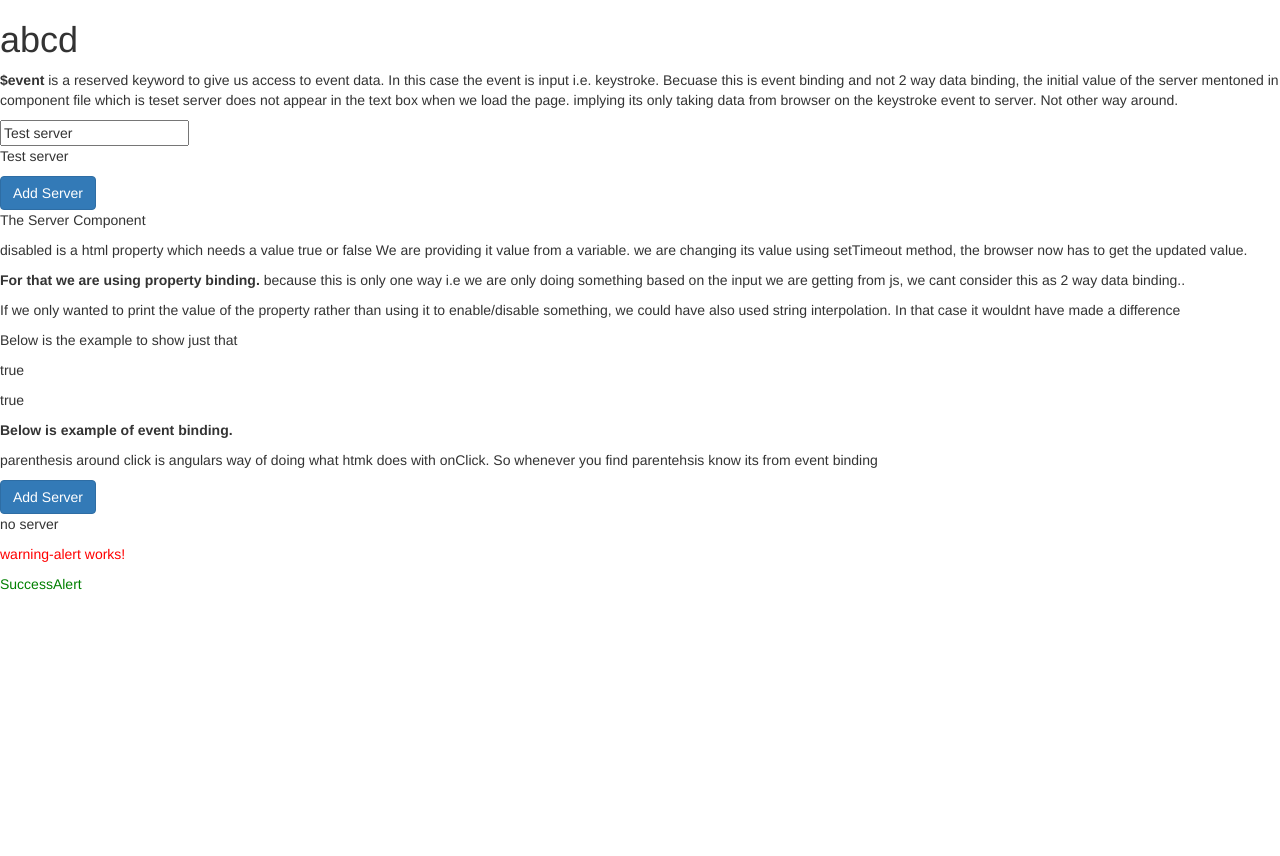
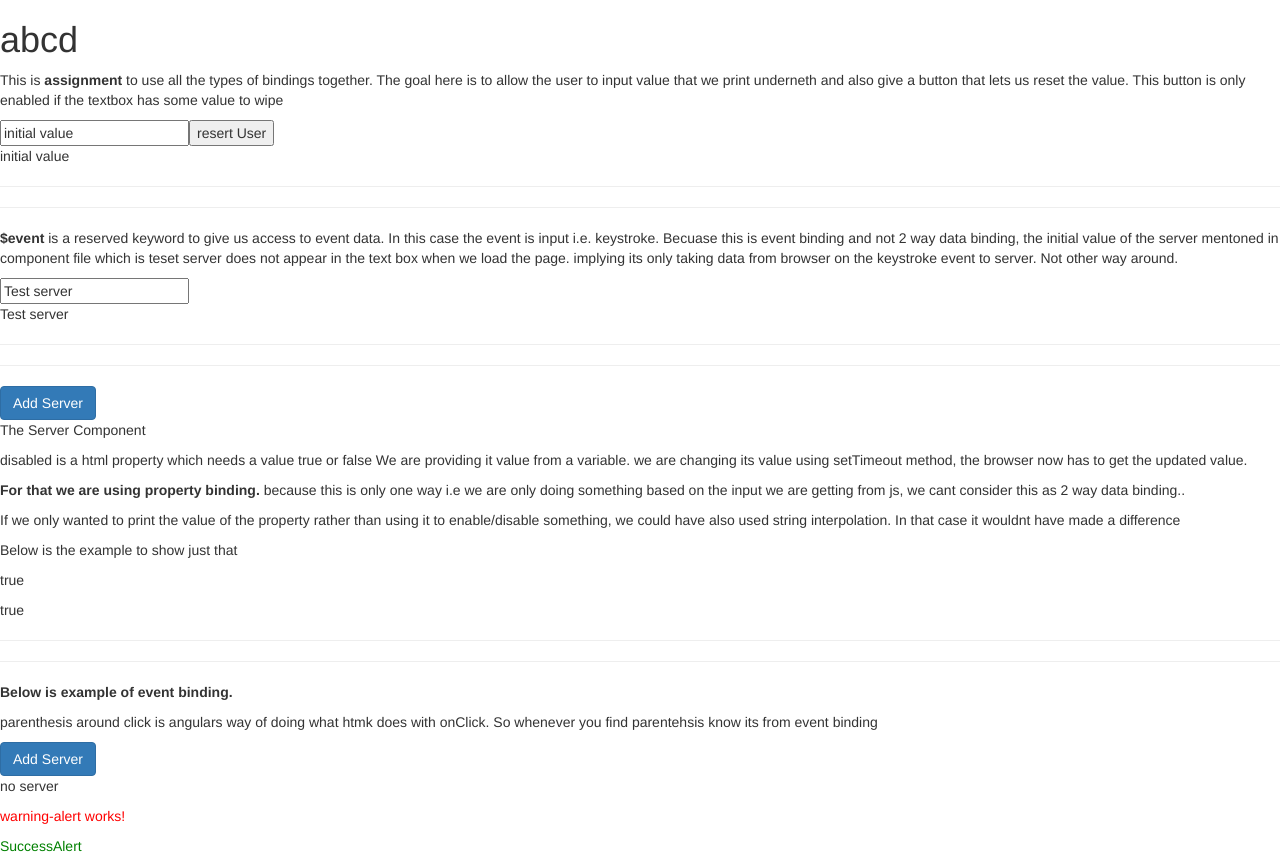
Before and after one commit to mishti04/Angular, an Angular app: page / in a window 1280 px wide. Before the commit the page ends 800 px from the top, so only its background shows below. Built offline with nearby package versions, Linux system fonts and the light colour scheme.

Commit message:
Lecture 36- all types of bindings together assignmnet

```diff
--- a/src/app/servers/servers.component.html
+++ b/src/app/servers/servers.component.html
@@ -1,3 +1,21 @@
+<p>This is <b>assignment</b> to use all the types of bindings together. The goal here is to allow the user to input value that we print underneth and also give a button that lets us reset
+    the value.
+    This button is only enabled if the textbox has some value to wipe
+</p>
+<input type="text" [(ngModel)]="username">
+<!-- Technically we didnt necessarily had to put the comparision logic for disabled in th ehtml file
+We could have made a boolean variable and use that to decide to enable/disable the button
+Although nothing wrong with that, but would have made the process lengthy for us.
+we would then need to update this variable value based on the input entered.
+Fro that we would need to use event binding on keystroke and make yet another method
+to evaluate data in the textbox and accordingly update the boolean variable.
+Hence we can directly use the logic here as its also a sigle statement and saves us a lot of work.
+-->
+<!-- Technically whatever we have put in resetTextBox also can be put in this html page as again its a single statement-->
+<button [disabled]="username === ''" (click)="resetTextbox()">resert User</button>
+<p>{{username}}</p>
+<hr>
+<hr>
 <p><b>$event</b> is a reserved keyword to give us access to event data.
     In this case the event is input i.e. keystroke.
     Becuase this is event binding and not 2 way data binding,
@@ -22,6 +40,8 @@
     <input type="text" class="from-control" [(ngModel)] = "serverName"  (input)="onUpdateServerName($event)"> -->
 <p>{{serverName}}</p>
 
+<hr>
+<hr>
 <button class="btn btn-primary" [disabled]="!allowNewServer">Add Server</button>
 
 <app-server></app-server>
@@ -47,6 +67,7 @@
 <p>{{allowNewServer}} </p>
 <p [innerText]="allowNewServer"> </p>
 
+<hr><hr>
 <p><b>Below is example of event binding.</b></p>
 <p> parenthesis around click is angulars way of doing what htmk does with onClick. So
     whenever you find parentehsis know its from event binding</p>
--- a/src/app/servers/servers.component.ts
+++ b/src/app/servers/servers.component.ts
@@ -16,6 +16,7 @@ export class ServersComponent implements OnInit {
   allowNewServer = false;
   serverCreationStatus = "no server";
   serverName = "Test server";
+  username = "initial value";
 
   constructor() {
     setTimeout(() => {
@@ -46,4 +47,11 @@ export class ServersComponent implements OnInit {
     //If this was 2 way data binding, setting the server name to something else would have also showed up inside th textbox.
     this.serverName="Abrupt server name changed";
   }
+
+  //because this is a single stament, this could have directly put in the html file too
+  //as (click)="username = ''" -->
+  resetTextbox(){
+    this.username = '';
+  }
+
 }
```
